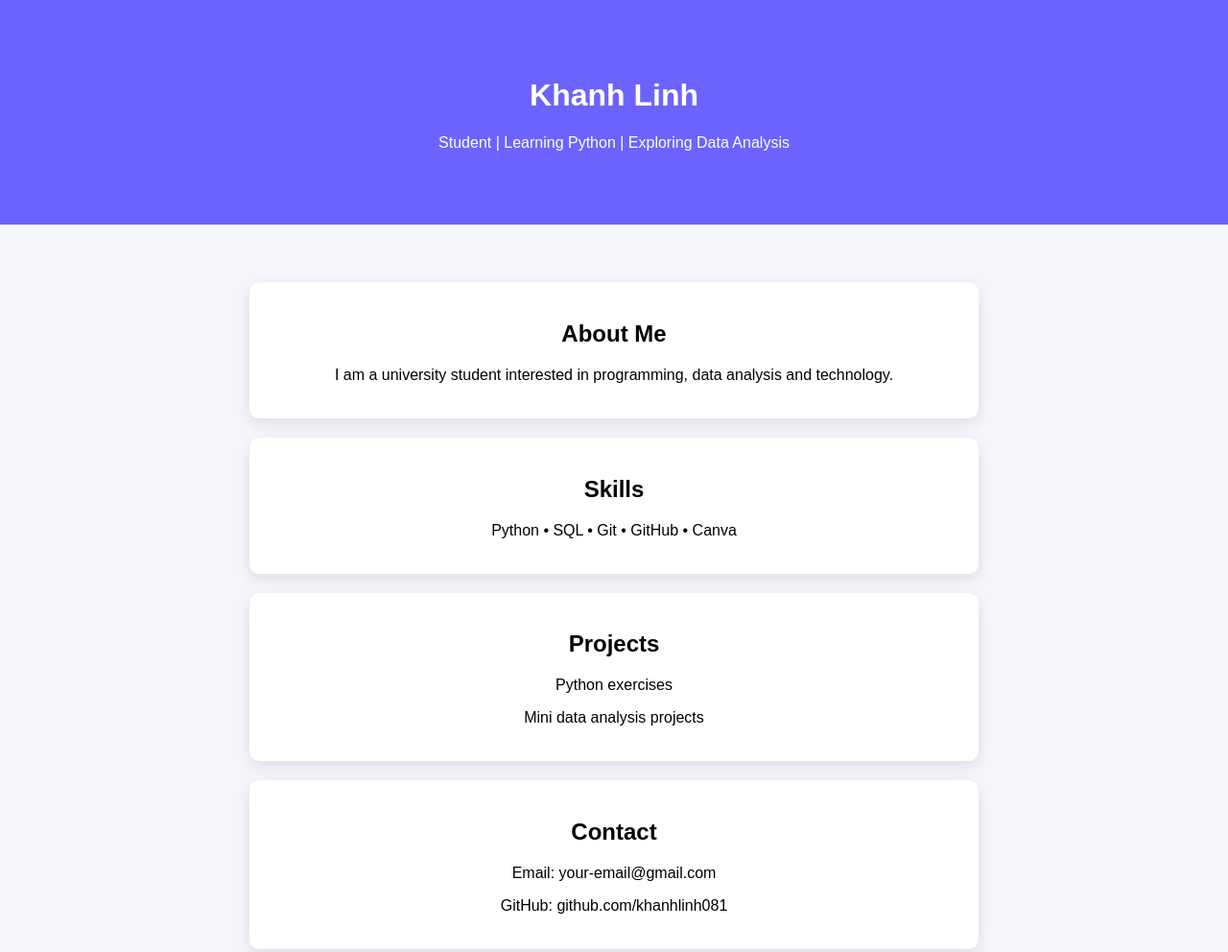
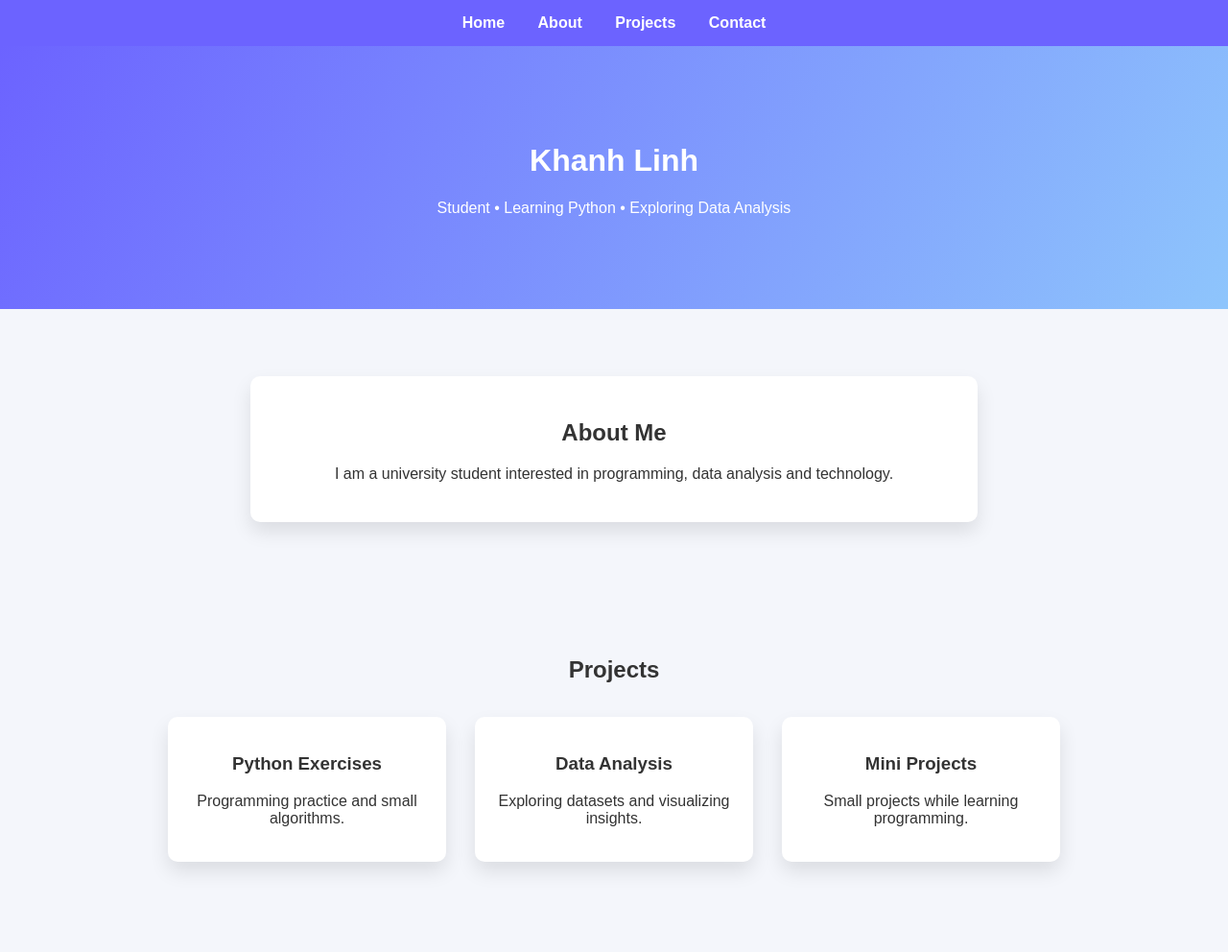
Before and after one commit to khanhlinh081/khanhlinh081.github.io, a plain HTML site: page index.html in a window 1280 px wide. Shown: the top 992 px of the page at 96% size. Drawn offline with Linux system fonts and the light colour scheme.

Commit message:
Update index.html

```diff
--- a/index.html
+++ b/index.html
@@ -2,45 +2,91 @@
 <html>
 <head>
 <title>Khanh Linh Portfolio</title>
+
 <style>
 
 body{
-font-family: Arial;
 margin:0;
+font-family:Arial;
 background:#f4f6fb;
+color:#333;
+}
+
+nav{
+background:#6C63FF;
+padding:15px;
 text-align:center;
 }
 
+nav a{
+color:white;
+margin:0 15px;
+text-decoration:none;
+font-weight:bold;
+}
+
 header{
-background:#6C63FF;
+text-align:center;
+padding:80px 20px;
+background:linear-gradient(120deg,#6C63FF,#8EC5FC);
 color:white;
-padding:60px;
 }
 
 section{
-padding:40px;
+padding:50px;
+text-align:center;
 }
 
 .card{
 background:white;
+padding:25px;
 margin:20px auto;
-padding:20px;
 width:60%;
 border-radius:10px;
-box-shadow:0 5px 15px rgba(0,0,0,0.1);
+box-shadow:0 10px 20px rgba(0,0,0,0.1);
+}
+
+.projects{
+display:flex;
+justify-content:center;
+flex-wrap:wrap;
+}
+
+.project-card{
+background:white;
+padding:20px;
+margin:15px;
+width:250px;
+border-radius:10px;
+box-shadow:0 10px 20px rgba(0,0,0,0.1);
+}
+
+footer{
+background:#333;
+color:white;
+text-align:center;
+padding:20px;
 }
 
 </style>
+
 </head>
 
 <body>
 
+<nav>
+<a href="#">Home</a>
+<a href="#about">About</a>
+<a href="#projects">Projects</a>
+<a href="#contact">Contact</a>
+</nav>
+
 <header>
 <h1>Khanh Linh</h1>
-<p>Student | Learning Python | Exploring Data Analysis</p>
+<p>Student • Learning Python • Exploring Data Analysis</p>
 </header>
 
-<section>
+<section id="about">
 
 <div class="card">
 <h2>About Me</h2>
@@ -50,16 +96,34 @@ data analysis and technology.
 </p>
 </div>
 
-<div class="card">
-<h2>Skills</h2>
-<p>Python • SQL • Git • GitHub • Canva</p>
+</section>
+
+<section id="projects">
+
+<h2>Projects</h2>
+
+<div class="projects">
+
+<div class="project-card">
+<h3>Python Exercises</h3>
+<p>Programming practice and small algorithms.</p>
 </div>
 
-<div class="card">
-<h2>Projects</h2>
-<p>Python exercises</p>
-<p>Mini data analysis projects</p>
+<div class="project-card">
+<h3>Data Analysis</h3>
+<p>Exploring datasets and visualizing insights.</p>
 </div>
+
+<div class="project-card">
+<h3>Mini Projects</h3>
+<p>Small projects while learning programming.</p>
+</div>
+
+</div>
+
+</section>
+
+<section id="contact">
 
 <div class="card">
 <h2>Contact</h2>
@@ -69,5 +133,11 @@ data analysis and technology.
 
 </section>
 
+<footer>
+
+<p>© 2026 Khanh Linh Portfolio</p>
+
+</footer>
+
 </body>
 </html>
```
